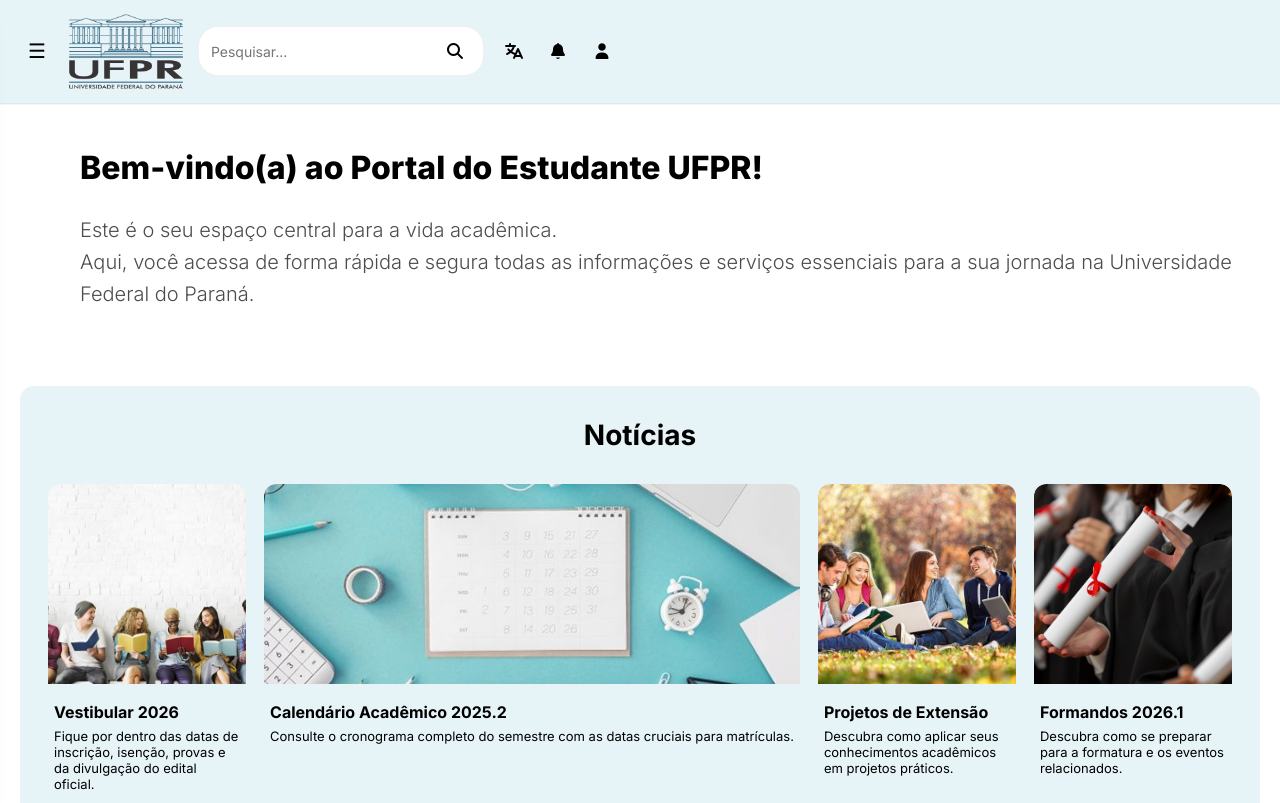
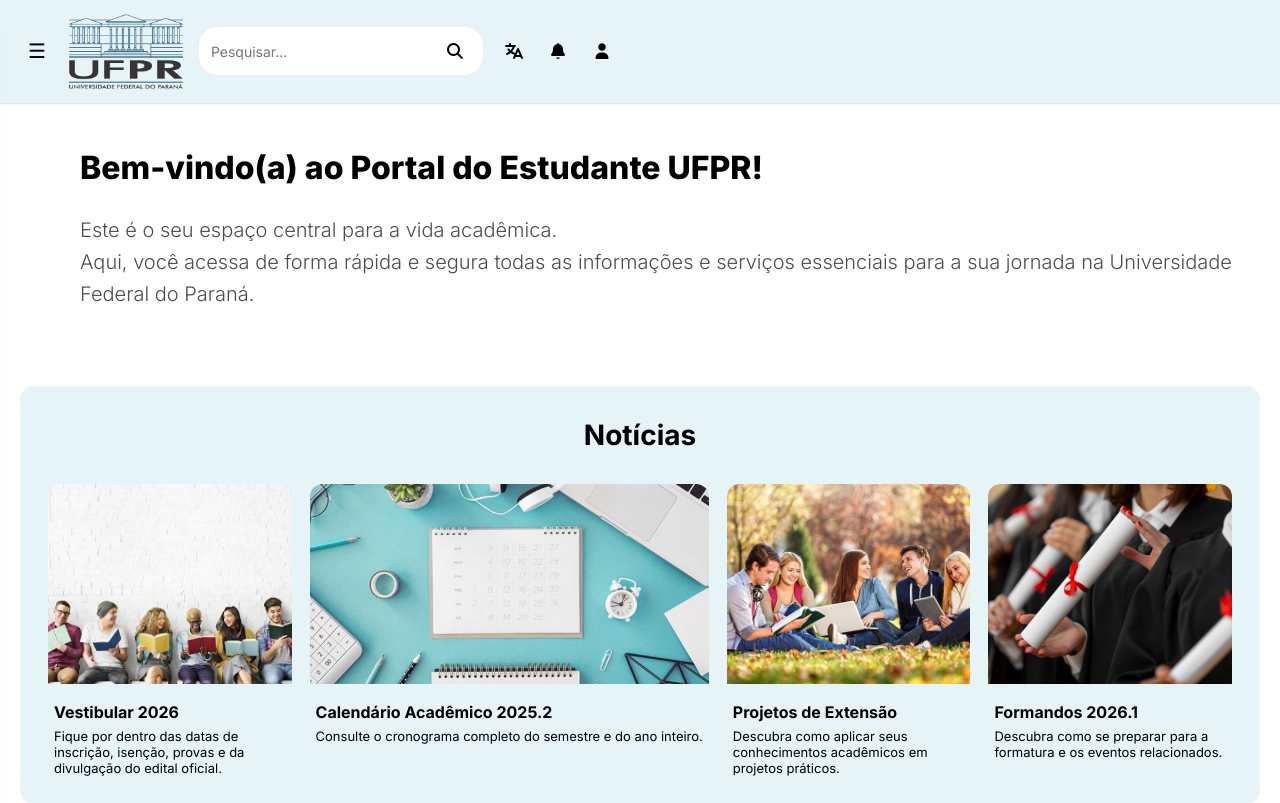
Before and after one commit to thalitasanttos77/ihc, an Angular app in the folder prototipo-ufpr/: page / in a window 1280 px wide. Shown: the top 803 px of the page. Built offline with nearby package versions, Linux system fonts and the light colour scheme.

Commit message:
feat: Update news section description for academic calendar

```diff
--- a/prototipo-ufpr/src/app/features/pages/home/home.component.html
+++ b/prototipo-ufpr/src/app/features/pages/home/home.component.html
@@ -170,7 +170,7 @@
             <img src="img/calendario.png" alt="calendário acadêmico 2025" />
             <div class="news-body">
               <h3>Calendário Acadêmico 2025.2</h3>
-              <p>Consulte o cronograma completo do semestre com as datas cruciais para matrículas.</p>
+              <p>Consulte o cronograma completo do semestre e do ano inteiro.</p>
             </div>
           </article>
         </a>
```
